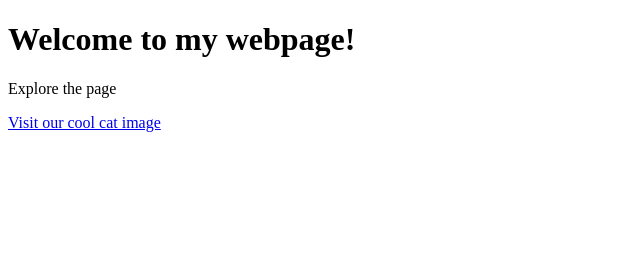
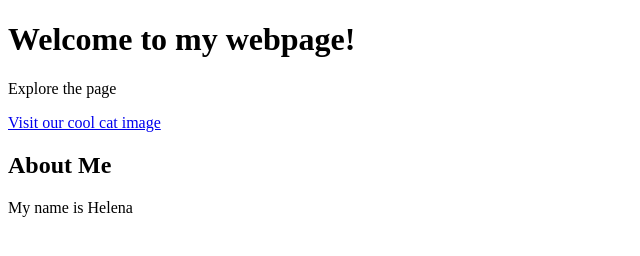
Before and after one commit to helenamairead/helenah, a plain HTML site: page index.html in a window 1280 px wide. Shown: the whole page, without its empty margins (0-640 px from the left). Drawn offline with Linux system fonts and the light colour scheme.

Commit message:
Update index.html

```diff
--- a/index.html
+++ b/index.html
@@ -8,6 +8,8 @@
   <h1> Welcome to my webpage!</h1>
   <p title="paragraph"> Explore the page</p>
   <a href="image.html">Visit our cool cat image</a>
+  <h2> About Me </h2>
+  <p title="about me"> My name is Helena</p>
 
 </body>
 </html>
```
